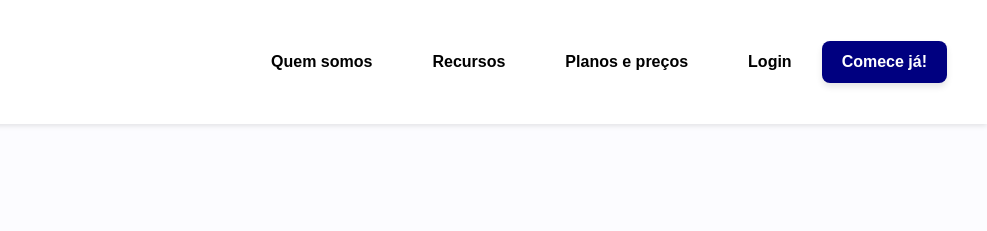
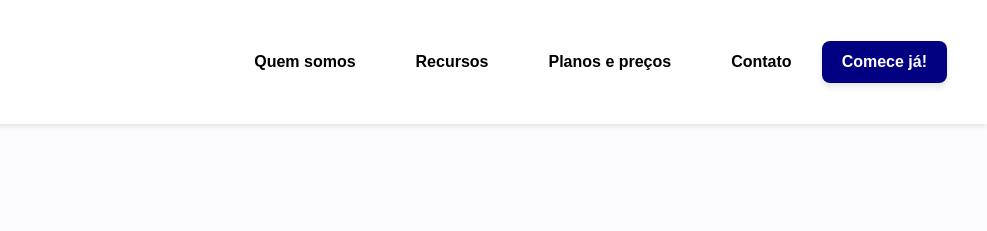
Before and after one commit to sergiocosta17/financeIA, a plain HTML site: page index.html in a window 1280 px wide. Shown: the top 231 px of the page, 293-1280 px from the left. Drawn offline with Linux system fonts and the light colour scheme; a script that the page names is missing.

Commit message:
mudança de login para contato, login agora será apartir do botão comece já

```diff
--- a/index.html
+++ b/index.html
@@ -15,7 +15,7 @@
             <a href="#">Quem somos</a>
             <a href="#">Recursos</a>
             <a href="#">Planos e preços</a>
-            <a href="#">Login</a>
+            <a href="#">Contato</a>
             <button class="btn">Comece já!</button>
         </nav>
     </header>
```
